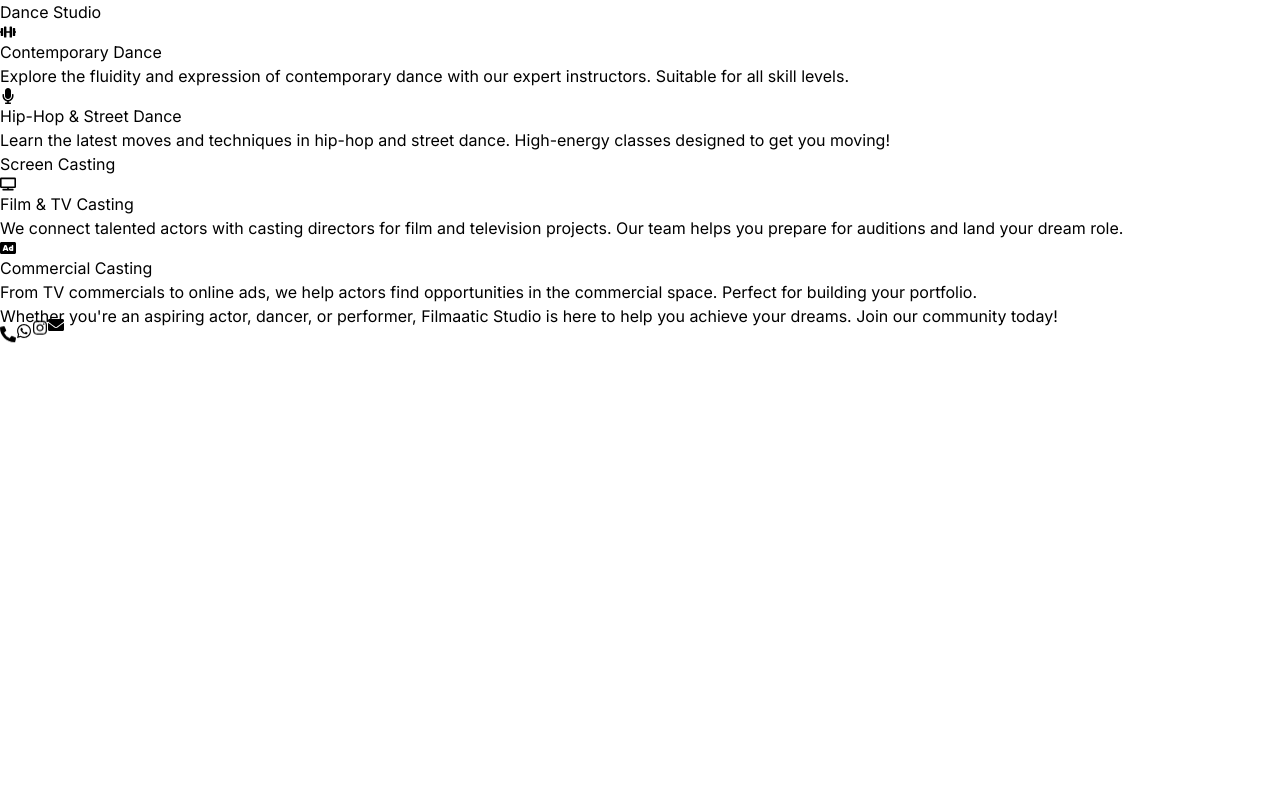
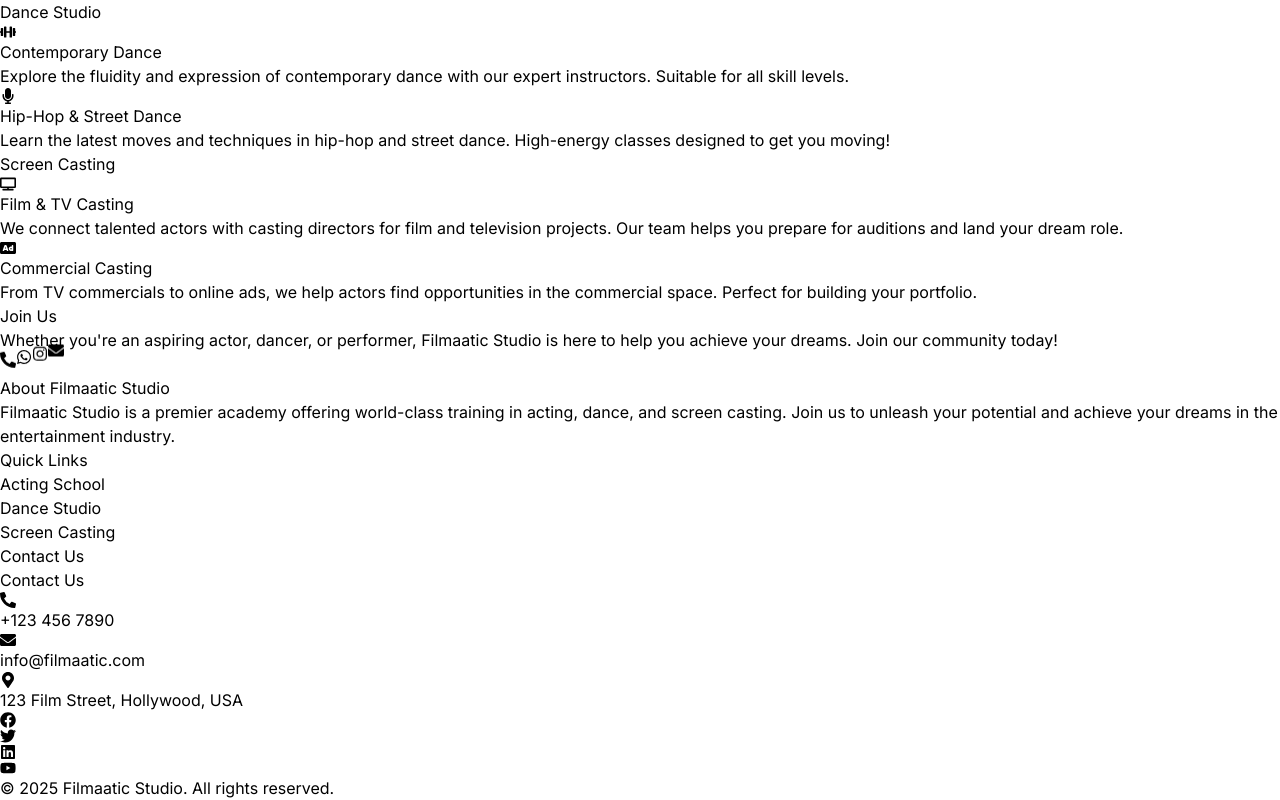
Before and after one commit to lifeplannerdev/filmaatic, a React (Vite) app: page /service in a window 1280 px wide. Shown: the part 306-1106 px from the top of the page. Before the commit the page ends 800 px from the top, so only its background shows below. Built offline with nearby package versions, Linux system fonts and the light colour scheme.

Commit message:
18 march commit

```diff
--- a/package.json
+++ b/package.json
@@ -10,6 +10,7 @@
     "preview": "vite preview"
   },
   "dependencies": {
+    "framer-motion": "^12.5.0",
     "lucide-react": "^0.479.0",
     "react": "^19.0.0",
     "react-dom": "^19.0.0",
--- a/src/App.jsx
+++ b/src/App.jsx
@@ -4,6 +4,7 @@ import Navbar from './components/Navbar';
 import Home from './pages/Home'; // Import the Home component
 import About from './pages/About';
 import Service from './pages/Service';
+import Footer from './components/Footer';
 
 export const App = () => {
   return (
@@ -24,6 +25,7 @@ export const App = () => {
             <Route path="/service" element={<Service />} />
           </Routes>
         </div>
+        <Footer />
       </div>
     </Router>
   );
--- /dev/null
+++ b/src/components/Footer.jsx
@@ -0,0 +1,103 @@
+import React from 'react';
+import { FaFacebook, FaTwitter, FaLinkedin, FaYoutube, FaPhoneAlt, FaEnvelope, FaMapMarkerAlt } from 'react-icons/fa';
+
+const Footer = () => {
+  return (
+    <footer className="bg-transparent text-white py-12">
+      <div className="container mx-auto px-6">
+        <div className="grid grid-cols-1 md:grid-cols-3 gap-8">
+          {/* About Section */}
+          <div className="text-center md:text-left">
+            <h3 className="text-2xl font-bold mb-4">About Filmaatic Studio</h3>
+            <p className="text-gray-400">
+              Filmaatic Studio is a premier academy offering world-class training in acting, dance, and screen casting. Join us to unleash your potential and achieve your dreams in the entertainment industry.
+            </p>
+          </div>
+
+          {/* Quick Links Section */}
+          <div className="text-center">
+            <h3 className="text-2xl font-bold mb-4">Quick Links</h3>
+            <ul className="text-gray-400">
+              <li className="mb-2">
+                <a href="#acting" className="hover:text-pink-500 transition-all duration-300">Acting School</a>
+              </li>
+              <li className="mb-2">
+                <a href="#dance" className="hover:text-pink-500 transition-all duration-300">Dance Studio</a>
+              </li>
+              <li className="mb-2">
+                <a href="#casting" className="hover:text-pink-500 transition-all duration-300">Screen Casting</a>
+              </li>
+              <li className="mb-2">
+                <a href="#contact" className="hover:text-pink-500 transition-all duration-300">Contact Us</a>
+              </li>
+            </ul>
+          </div>
+
+          {/* Contact Information Section */}
+          <div className="text-center md:text-right">
+            <h3 className="text-2xl font-bold mb-4">Contact Us</h3>
+            <ul className="text-gray-400">
+              <li className="mb-2 flex items-center justify-center md:justify-end">
+                <FaPhoneAlt className="mr-2" />
+                <a href="tel:+1234567890" className="hover:text-pink-500 transition-all duration-300">+123 456 7890</a>
+              </li>
+              <li className="mb-2 flex items-center justify-center md:justify-end">
+                <FaEnvelope className="mr-2" />
+                <a href="mailto:info@filmaatic.com" className="hover:text-pink-500 transition-all duration-300">info@filmaatic.com</a>
+              </li>
+              <li className="mb-2 flex items-center justify-center md:justify-end">
+                <FaMapMarkerAlt className="mr-2" />
+                <span>123 Film Street, Hollywood, USA</span>
+              </li>
+            </ul>
+          </div>
+        </div>
+
+        {/* Social Media Links */}
+        <div className="flex justify-center space-x-6 mt-8">
+          <a
+            href="https://facebook.com/filmaatic"
+            target="_blank"
+            rel="noopener noreferrer"
+            className="text-gray-400 hover:text-pink-500 transition-all duration-300"
+          >
+            <FaFacebook className="text-2xl" />
+          </a>
+          <a
+            href="https://twitter.com/filmaatic"
+            target="_blank"
+            rel="noopener noreferrer"
+            className="text-gray-400 hover:text-pink-500 transition-all duration-300"
+          >
+            <FaTwitter className="text-2xl" />
+          </a>
+          <a
+            href="https://linkedin.com/company/filmaatic"
+            target="_blank"
+            rel="noopener noreferrer"
+            className="text-gray-400 hover:text-pink-500 transition-all duration-300"
+          >
+            <FaLinkedin className="text-2xl" />
+          </a>
+          <a
+            href="https://youtube.com/filmaatic"
+            target="_blank"
+            rel="noopener noreferrer"
+            className="text-gray-400 hover:text-pink-500 transition-all duration-300"
+          >
+            <FaYoutube className="text-2xl" />
+          </a>
+        </div>
+
+        {/* Copyright Notice */}
+        <div className="text-center mt-8 border-t border-gray-800 pt-8">
+          <p className="text-gray-400">
+            &copy; {new Date().getFullYear()} Filmaatic Studio. All rights reserved.
+          </p>
+        </div>
+      </div>
+    </footer>
+  );
+};
+
+export default Footer;
--- a/src/components/Navbar.jsx
+++ b/src/components/Navbar.jsx
@@ -56,7 +56,7 @@ const Navbar = () => {
             About
           </Link>
           <Link to="/service" className="text-white hover:text-gray-200 transition-colors duration-300">
-            Services
+            Academy
           </Link>
           <Link to="/contact" className="text-white hover:text-gray-200 transition-colors duration-300">
             Contact
@@ -95,7 +95,7 @@ const Navbar = () => {
             className="block py-3 px-4 text-white hover:bg-gray-800 transition-colors duration-300 rounded-[25px]"
             onClick={() => setIsOpen(false)}
           >
-            Services
+            Academy
           </Link>
           <Link
             to="/contact"
--- a/src/components/ProjectSection.jsx
+++ b/src/components/ProjectSection.jsx
@@ -1,4 +1,5 @@
 import React, { useState } from 'react';
+import { motion, AnimatePresence } from 'framer-motion'; // Import framer-motion components
 
 // Sample data for projects with a `type` field
 const projects = [
@@ -77,7 +78,10 @@ const ProjectsSection = () => {
             Ad Films
             {/* Active tab underline */}
             {activeTab === 'adfilm' && (
-              <span className="absolute bottom-0 left-0 w-full h-0.5 bg-white"></span>
+              <motion.span
+                className="absolute bottom-0 left-0 w-full h-0.5 bg-white"
+                layoutId="underline" // Unique ID for the underline animation
+              />
             )}
           </button>
           <button
@@ -92,7 +96,10 @@ const ProjectsSection = () => {
             Theatre
             {/* Active tab underline */}
             {activeTab === 'theatre' && (
-              <span className="absolute bottom-0 left-0 w-full h-0.5 bg-white"></span>
+              <motion.span
+                className="absolute bottom-0 left-0 w-full h-0.5 bg-white"
+                layoutId="underline" // Unique ID for the underline animation
+              />
             )}
           </button>
           <button
@@ -107,17 +114,28 @@ const ProjectsSection = () => {
             Short Films
             {/* Active tab underline */}
             {activeTab === 'shortfilm' && (
-              <span className="absolute bottom-0 left-0 w-full h-0.5 bg-white"></span>
+              <motion.span
+                className="absolute bottom-0 left-0 w-full h-0.5 bg-white"
+                layoutId="underline" // Unique ID for the underline animation
+              />
             )}
           </button>
         </div>
 
         {/* Project cards */}
-        <div className="grid grid-cols-2 md:grid-cols-2 lg:grid-cols-3 gap-4 bg-transparent">
+        <motion.div
+          className="grid grid-cols-2 md:grid-cols-2 lg:grid-cols-3 gap-4 bg-transparent"
+          layout // Enable layout animations
+        >
+          <AnimatePresence mode="wait">
             {filteredProjects.map((project) => (
-            <div
+              <motion.div
                 key={project.id}
                 className="rounded-[25px] overflow-hidden aspect-[3/4] w-full relative"
+                initial={{ opacity: 0, y: 20 }} // Initial animation state
+                animate={{ opacity: 1, y: 0 }} // Animate to this state
+                exit={{ opacity: 0, y: 20 }} // Exit animation state
+                transition={{ duration: 0.3 }} // Animation duration
               >
                 {/* Image */}
                 <img
@@ -137,9 +155,10 @@ const ProjectsSection = () => {
                     Watch Trailer
                   </a>
                 </div>
-            </div>
+              </motion.div>
             ))}
-        </div>
+          </AnimatePresence>
+        </motion.div>
       </div>
     </section>
   );
--- a/src/pages/Service.jsx
+++ b/src/pages/Service.jsx
@@ -128,6 +128,7 @@ const Service = () => {
 
         {/* Contact Icons Section */}
         <section className="text-center animate-fade-in-up">
+          <h2 className='font-bold text-5xl mb-10 text-transparent bg-clip-text bg-gradient-to-r from-pink-500 to-indigo-500'>Join Us</h2>
           <p className="text-gray-300 mb-8">
             Whether you're an aspiring actor, dancer, or performer, Filmaatic Studio is here to help you achieve your dreams. Join our community today!
           </p>
```
Also changed, not shown: 1 other file (tests, documents, lock files or other folders). Lines whose indentation alone changed are shown as unchanged.
